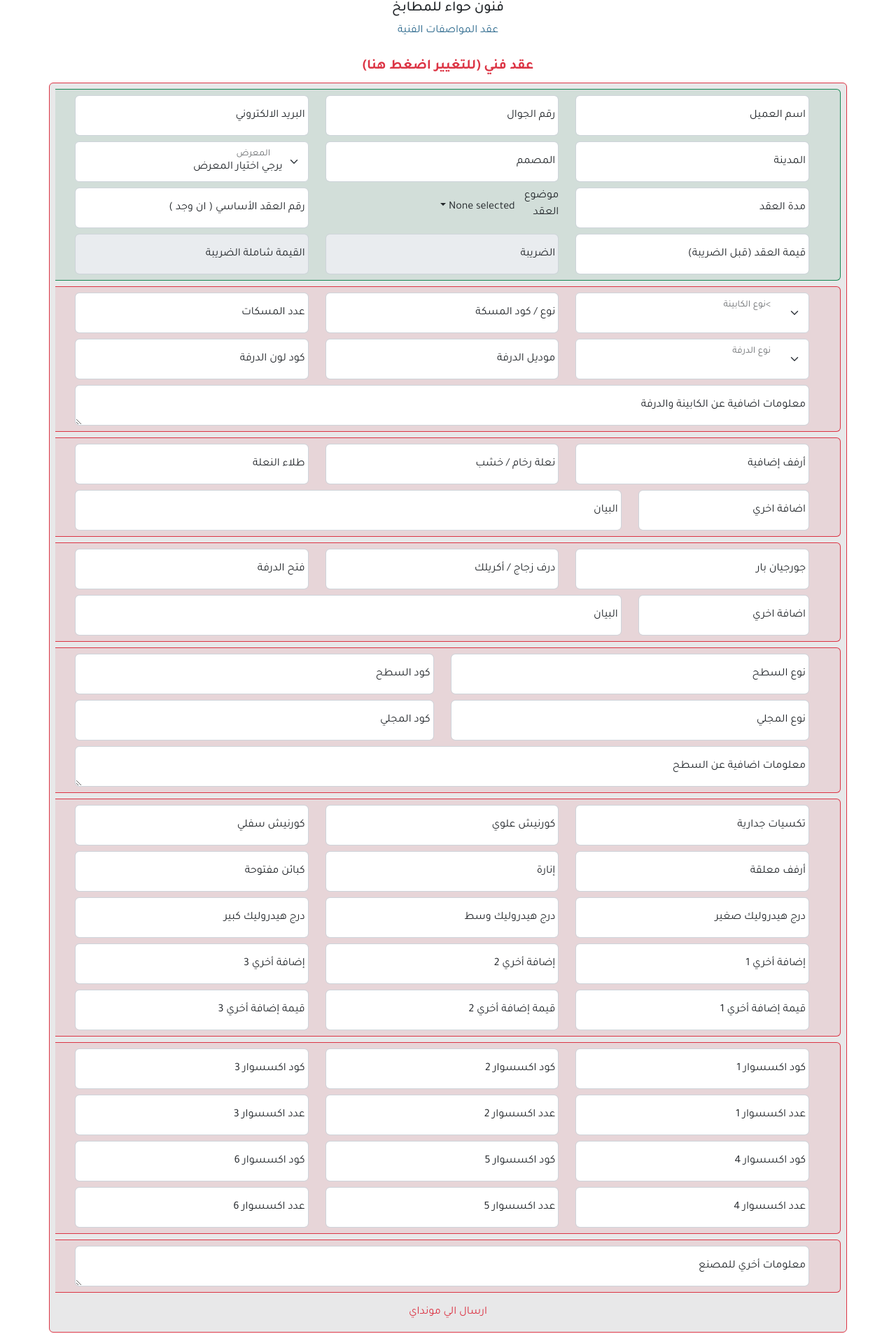
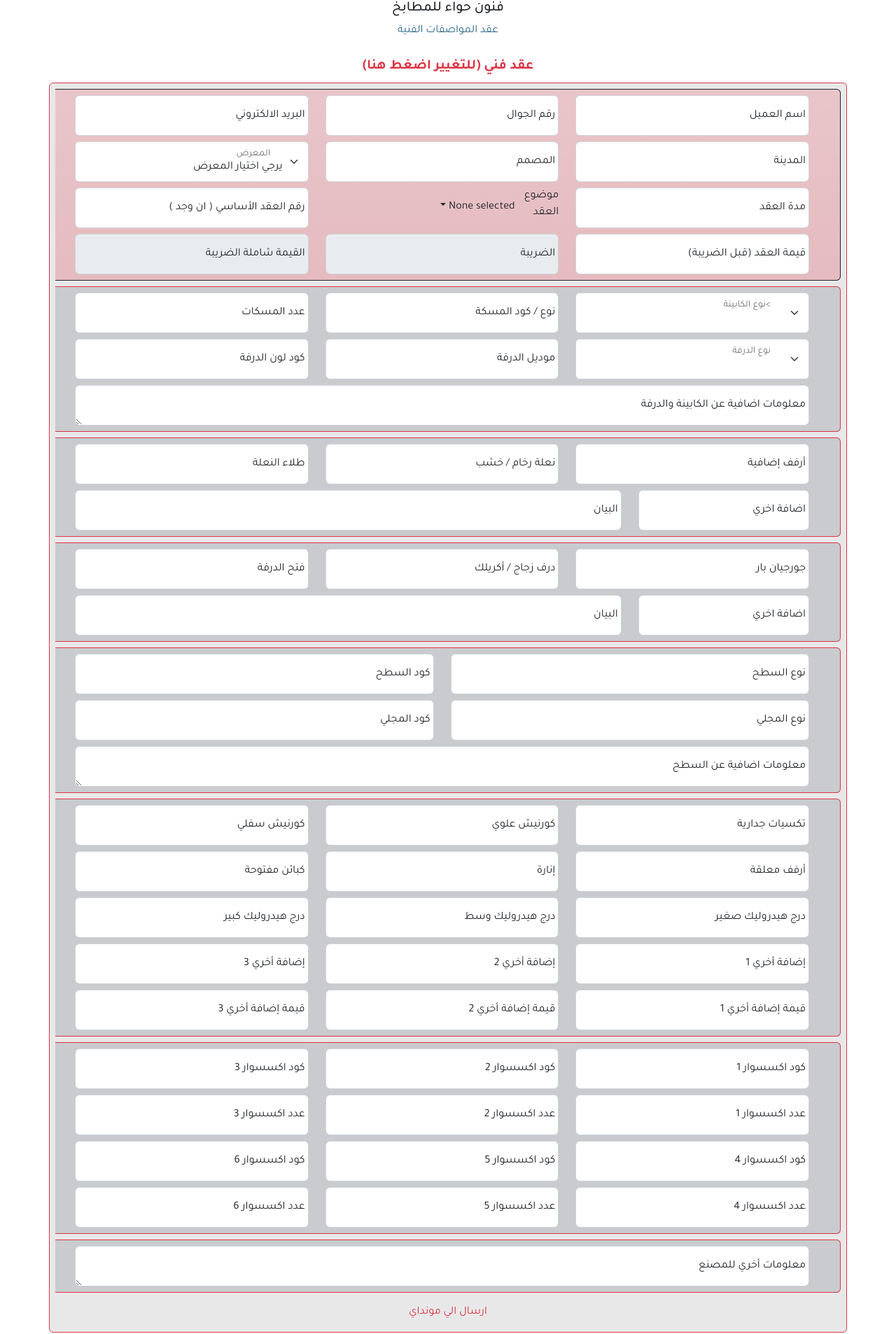
Before and after one commit to ahmedmalsawi/ev-Contract2023, a plain HTML site: page index.html in a window 1280 px wide. Shown: the whole page at 70% size. Drawn offline with nearby package versions, Linux system fonts and the light colour scheme.

Commit message:
Update index.html

```diff
--- a/index.html
+++ b/index.html
@@ -38,32 +38,33 @@
     </div>
         <div class="   container mb-2 mt-0 p-2 border-spacing-2 border border-danger  rounded bg-blue bg-dark bg-opacity-10">
       <!-- // General Data   = < < < < < < < < < < < < < < < < < < < < < < < < < < < < < < < -->
-      <div class=" container-lg mainData col border-black border-spacing-2 border border-success border-start-0 rounded-end bg-success bg-opacity-10">
+      <div class=" container-lg mainData col  border-spacing-2 border border-start-0 rounded-end bg-danger bg-gradient bg-opacity-25 border-dark">
+      <!-- <div class=" container-lg mainData col border-black border-spacing-2 border border-success border-start-0 rounded-end bg-success bg-opacity-10"> -->
       <!-- //Row 1   -->
         <div class="container row1 row m-2 ">
           <div class="customerName col-md col-sm col form-floating ">
             <input type="text" class="form-control" id="customerName" value=""
-              placeholder="Ex: محمود ابراهيم عبد الباقي" autocomplete>
+              placeholder="Ex: محمود ابراهيم عبد الباقي" autocomplete required>
             <label for="customerName">اسم العميل</label>
           </div>
           <div class="customerPhone col-md col-sm col form-floating placeholder:text-center">
-            <input type="customerPhone" class="form-control" id="customerPhone" value="" placeholder="Ex: 9668001111414"
-              autocomplete>
+            <input type="customerPhone" class="form-control" id="customerPhone" value="" placeholder="Ex: "
+              autocomplete  required>
             <label for="customerPhone">رقم الجوال</label>
           </div>
           <div class="email col-md col-sm col form-floating placeholder:text-center">
-            <input type="email" class="form-control" id="email" value="" placeholder="Ex: test@test.test" autocomplete>
+            <input type="email" class="form-control" id="email" value="" placeholder="Ex: test@test.test" autocomplete  required>
             <label for="email">البريد الالكتروني</label>
           </div>
         </div>
       <!-- // Row 2   -->
         <div class="container row2 row m-2">
           <div class="city col-md col-sm col form-floating placeholder:text-center">
-            <input type="text" class="form-control " id="city" value="" placeholder="Ex: الرياض" autocomplete>
+            <input type="text" class="form-control " id="city" value="" placeholder="Ex: الرياض" autocomplete  required>
             <label for="city">المدينة </label>
           </div>
           <div class="salesman col-md col-sm col form-floating placeholder:text-center">
-            <input type="text" class="form-control " id="salesman" value="" placeholder="Ex: عصام سلامة" autocomplete>
+            <input type="text" class="form-control " id="salesman" value="" placeholder="Ex: عصام سلامة" autocomplete  required>
             <label for="salesman">المصمم</label>
           </div>
           <div class="showroom col-md col-sm col form-floating placeholder:text-center">
@@ -180,7 +181,7 @@
         </div>
       </div>
       <!-- // Cabinet Data  = < < < < < < < < < < < < < < < < < < < < < < < < < < < < < < < -->
-      <div class="section container-lg cabinetsData  border-spacing-2 border border-danger border-start-0 rounded-end bg-danger bg-opacity-10 mt-2 mb-2">
+      <div class="section container-lg cabinetsData  border-spacing-2 border border-danger border-start-0 rounded-end bg-secondary bg-opacity-25 mt-2 mb-2">
         <!-- // Row 1 -->
         <div class="container cabinets row1 row m-2 ">
           <div class="cabinetType col-md col-sm col form-floating placeholder:text-center">
@@ -244,7 +245,7 @@
         </div>
       </div>
       <!-- // Doors Data  = < < < < < < < < < < < < < < < < < < < < < < < < < < < < < < < -->
-      <div class="section container-lg doorsData row1  border-spacing-2 border border-danger border-start-0 rounded-end bg-danger bg-opacity-10 mt-2 mb-2">
+      <div class="section container-lg doorsData row1  border-spacing-2 border border-danger border-start-0 rounded-end bg-secondary bg-opacity-25 mt-2 mb-2">
         <div class="container mainData-01 row m-2 ">
           <div class="shelf01 col-md col-sm col form-floating ">
             <input type="text" class="form-control" id="shelf01" value="" placeholder="Ex:    " autocomplete>
@@ -271,7 +272,7 @@
         </div>
       </div>
       <!-- // Glass Data   = < < < < < < < < < < < < < < < < < < < < < < < < < < < < < < < -->
-      <div class="section container-lg glassData  border-spacing-2 border border-danger border-start-0 rounded-end bg-danger bg-opacity-10 mt-2 mb-2">
+      <div class="section container-lg glassData  border-spacing-2 border border-danger border-start-0 rounded-end bg-secondary bg-opacity-25 mt-2 mb-2">
         <div class="container mainData-01 row m-2 ">
           <div class="georgianBar col-md col-sm col form-floating ">
             <input type="text" class="form-control" id="georgianBar" value="" placeholder="Ex:" autocomplete>
@@ -298,7 +299,7 @@
         </div>
       </div>
       <!-- // Surface   = < < < < < < < < < < < < < < < < < < < < < < < < < < < < < < < -->
-      <div class="section container-lg SurfaceData  border-spacing-2 border border-danger border-start-0 rounded-end bg-danger bg-opacity-10 mt-2 mb-2">
+      <div class="section container-lg SurfaceData  border-spacing-2 border border-danger border-start-0 rounded-end bg-secondary bg-opacity-25 mt-2 mb-2">
         <div class="container mainData-01 row m-2 ">
           <div class="surfaceType col-md col-sm col form-floating ">
             <input type="text" class="form-control" id="surfaceType" value="" placeholder="Ex: " autocomplete>
@@ -327,7 +328,7 @@
         </div>
       </div>
       <!-- // Accessroies    = < < < < < < < < < < < < < < < < < < < < < < < < < < < < < < < -->
-      <div class="section container-lg AccessroiesData  border-spacing-2 border border-danger border-start-0 rounded-end bg-danger bg-opacity-10 mt-2 mb-2">
+      <div class="section container-lg AccessroiesData  border-spacing-2 border border-danger border-start-0 rounded-end bg-secondary bg-opacity-25 mt-2 mb-2">
         <div class="container mainData-01 row m-2 ">
           <div class="wallCover col-md col-sm col form-floating ">
             <input type="text" class="form-control" id="wallCover" value="" placeholder="Ex: " autocomplete>
@@ -402,7 +403,7 @@
         </div>
       </div>
       <!-- // General Add-on   = < < < < < < < < < < < < < < < < < < < < < < < < < < < < < < < -->
-      <div class="section container-lg GeneralAddonData  border-spacing-2 border border-danger border-start-0 rounded-end bg-danger bg-opacity-10 mt-2 mb-2">
+      <div class="section container-lg GeneralAddonData  border-spacing-2 border border-danger border-start-0 rounded-end bg-secondary bg-opacity-25 mt-2 mb-2">
         <div class="container mainData-01 row m-2 ">
           <div class="accName01 col-md col-sm col form-floating ">
             <input type="text" class="form-control" id="accName01" value="" placeholder="Ex: " autocomplete>
@@ -464,7 +465,7 @@
 
       </div>
       <!-- // Factory Extra   = < < < < < < < < < < < < < < < < < < < < < < < < < < < < < < < -->
-      <div class="section container-lg factoryExtraData  border-spacing-2 border border-danger border-start-0 rounded-end bg-danger bg-opacity-10 mt-2 mb-2">
+      <div class="section container-lg factoryExtraData  border-spacing-2 border border-danger border-start-0 rounded-end bg-secondary bg-opacity-25 mt-2 mb-2">
         <div class="container cabinet-03 row m-2">
           <div class="factoryInstructions col-md col-sm col form-floating placeholder:text-center">
             <textarea class="form-control" id="factoryInstructions" value="" placeholder="Ex: " autocomplete></textarea>
@@ -473,7 +474,7 @@
         </div>
       </div>
           <!-- // Devices  = < < < < < < < < < < < < < < < < < < < < < < < < < < < < < < <  -->
-      <div class="container-lg devicesData hide border-spacing-2 border border-danger border-start-0 rounded-end bg-danger bg-opacity-10 mt-2 mb-2">
+      <div class="container-lg devicesData hide border-spacing-2 border border-danger border-start-0 rounded-end bg-dark bg-opacity-25 mt-2 mb-2">
             <div class="container devRow01 row m-2 ">
               <div class="devType01 col-md col-sm col form-floating placeholder:text-center">
                 <select class="form-select" id="devType01" aria-label="Floating label select example"" onchange=" getPrice();"
```
